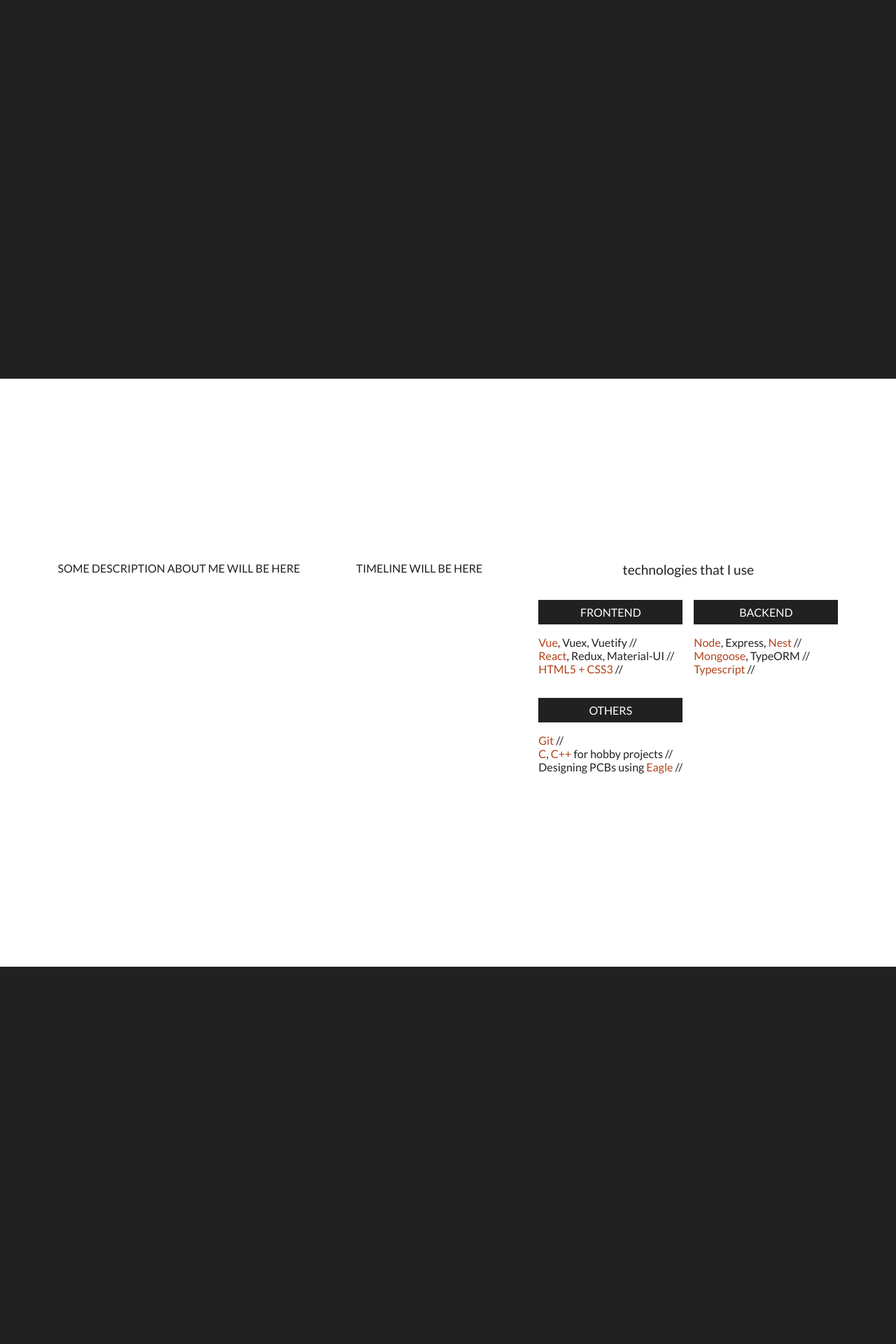
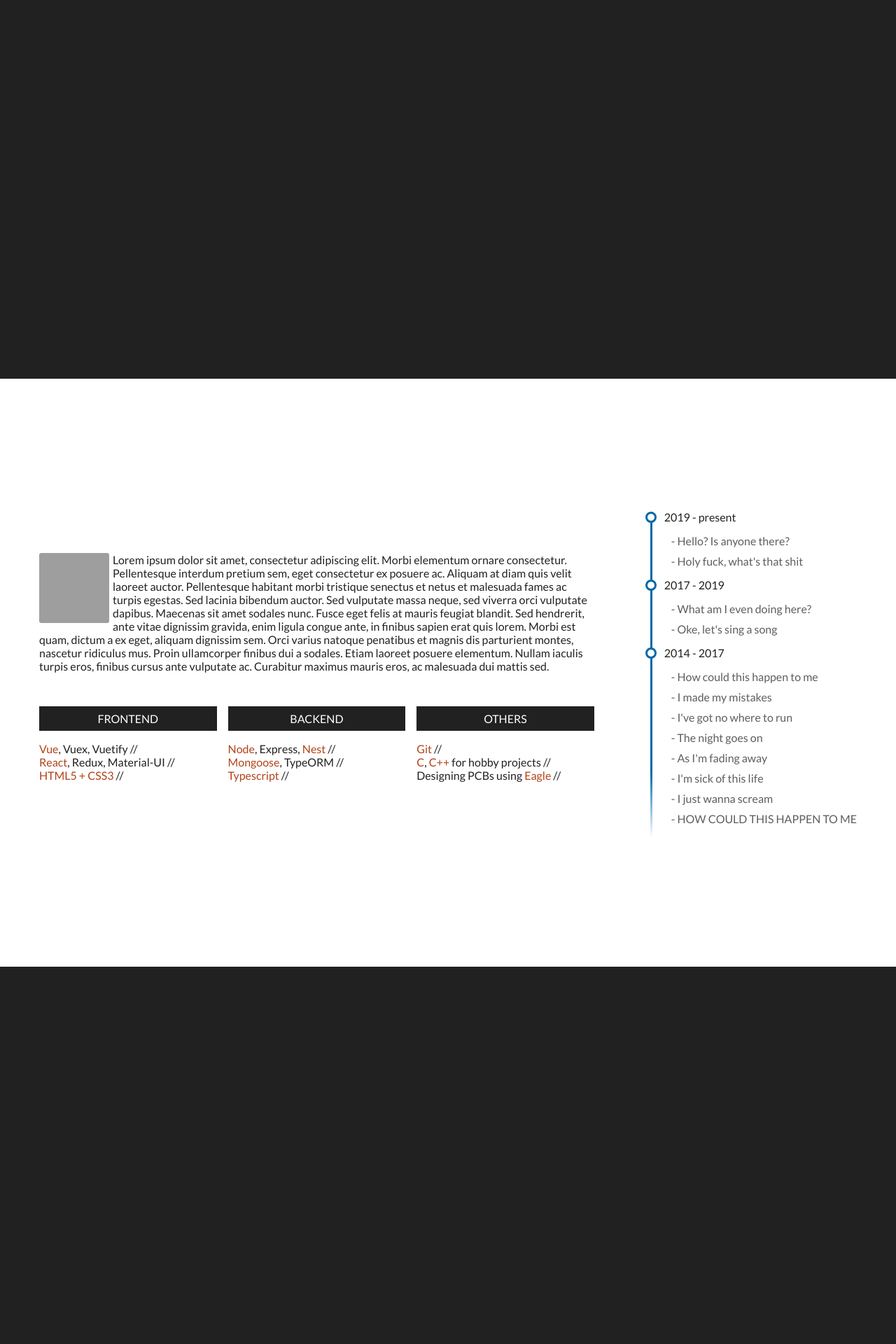
Before and after one commit to sszczep/sszczep.github.io, a Jekyll site: the page built from index.md, in a window 1280 px wide. Shown: the part 1199-3119 px from the top of the page at 70% size. Built offline with Jekyll 4.4.1, drawn with Linux system fonts in a browser that asks for light colours; grey boxes are pictures that could not be loaded.

Commit message:
Finish about me section

```diff
--- a/_includes/about-me.html
+++ b/_includes/about-me.html
@@ -3,14 +3,14 @@
 
     <div class="section__content about-me">
         <div class="about-me__description">
-            SOME DESCRIPTION ABOUT ME WILL BE HERE
-        </div>
-        <div class="about-me__timeline">
-            TIMELINE WILL BE HERE
-        </div>
-        <div class="about-me__skills">
-            <span class="skills__header">technologies that I use</span>
-            <div class="skills__grid">
+            <div class="description__content">
+                <div class="description__picture"></div>
+                <span>
+                    Lorem ipsum dolor sit amet, consectetur adipiscing elit. Morbi elementum ornare consectetur. Pellentesque interdum pretium sem, eget consectetur ex posuere ac. Aliquam at diam quis velit laoreet auctor. Pellentesque habitant morbi tristique senectus et netus et malesuada fames ac turpis egestas. Sed lacinia bibendum auctor. Sed vulputate massa neque, sed viverra orci vulputate dapibus. Maecenas sit amet sodales nunc. Fusce eget felis at mauris feugiat blandit. Sed hendrerit, ante vitae dignissim gravida, enim ligula congue ante, in finibus sapien erat quis lorem. Morbi est quam, dictum a ex eget, aliquam dignissim sem. Orci varius natoque penatibus et magnis dis parturient montes, nascetur ridiculus mus. Proin ullamcorper finibus dui a sodales. Etiam laoreet posuere elementum. Nullam iaculis turpis eros, finibus cursus ante vulputate ac. Curabitur maximus mauris eros, ac malesuada dui mattis sed.
+                </span>
+            </div>
+
+            <div class="description__skills">
                 <div class="skills__row">
                     <span class="skills__category">Frontend</span>
                     <p class="skills__technologies">
@@ -37,5 +37,36 @@
                 </div>
             </div>
         </div>
+        <div class="about-me__timeline">
+            <ul class="timeline">
+                <li class="timeline__section">
+                    <span class="timeline__date">2019 - present</span>
+                    <ul class="timeline__events">
+                        <li class="timeline__event">Hello? Is anyone there?</li>
+                        <li class="timeline__event">Holy fuck, what's that shit</li>
+                    </ul>
+                </li>
+                <li class="timeline__section">
+                    <span class="timeline__date">2017 - 2019</span>
+                    <ul class="timeline__events">
+                        <li class="timeline__event">What am I even doing here?</li>
+                        <li class="timeline__event">Oke, let's sing a song</li>
+                    </ul>
+                </li>
+                <li class="timeline__section">
+                    <span class="timeline__date">2014 - 2017</span>
+                    <ul class="timeline__events">
+                        <li class="timeline__event">How could this happen to me</li>
+                        <li class="timeline__event">I made my mistakes</li>
+                        <li class="timeline__event">I've got no where to run</li>
+                        <li class="timeline__event">The night goes on</li>
+                        <li class="timeline__event">As I'm fading away</li>
+                        <li class="timeline__event">I'm sick of this life</li>
+                        <li class="timeline__event">I just wanna scream</li>
+                        <li class="timeline__event">HOW COULD THIS HAPPEN TO ME</li>
+                    </ul>
+                </li>
+            </ul>
+        </div>
     </div>
 </section>
--- a/_sass/_about-me.scss
+++ b/_sass/_about-me.scss
@@ -2,28 +2,38 @@
 
 .about-me {
     display: grid;
-    grid-template: repeat(3, auto) / none;
+    grid-template: repeat(2, auto) / none;
     grid-gap: 5rem;
     justify-content: center;
     align-content: center;
+    margin: auto;
+    max-width: 1200px;
+
     padding: 1rem;
     box-sizing: border-box;
 }
 
-.skills__header {
-    display: block;
-    margin-bottom: 2rem;
-
-    font-size: 1.2rem;
-    text-align: center;
+.about-me__description {
+    display: grid;
+    grid-template: repeat(2, auto) / none;
+    grid-gap: 3rem;
+    align-content: center;
 }
 
-.skills__grid {
+.description__picture {
+    float: left;
+    width: 100px;
+    height: 100px;
+    margin-right: 5px;
+
+    border-radius: 3px;
+    background: url("https://thoughtcatalog.files.wordpress.com/2013/10/screen-shot-2013-10-17-at-10-29-12-am.png?w=584&h=397") 50% 50% no-repeat;
+}
+
+.description__skills {
     display: grid;
     grid-template: repeat(3, auto) / none;
     grid-gap: 1rem;
-    justify-content: center;
-    align-content: center;
 }
 
 .skills__category {
@@ -45,15 +55,71 @@
     color: #B24219;
 }
 
+.timeline {
+    display: none;
+    position: relative;
+    padding: 0;
+    margin: 0;
+
+    list-style: none;
+}
+
+.timeline:before {
+    content: '';
+    position: absolute;
+    height: 100%;
+    left: 0;
+    top: 2.5px;
+
+    width: 3px;
+    background: linear-gradient($gradient1 80%, transparent);
+}
+
+.timeline__date {
+    position: relative;
+    padding-left: 20px;
+}
+
+.timeline__date:before {
+    content: '';
+    position: absolute;
+    width: 10px;
+    height: 10px;
+    left: -7px;
+    top: 2.5px;
+    background-color: #fff;
+    border: 3px solid $gradient1;
+    border-radius: 50%;
+}
+
+.timeline__events {
+    padding: 10px 0 10px 30px;
+    margin: 0;
+
+    list-style: none;
+}
+
+.timeline__event {
+    padding: 5px 0;
+    color: rgb(94, 94, 94);
+}
+
+.timeline__event:before {
+    content: '- '
+}
+
 @media (min-width: 1024px) {
     .about-me {
-        grid-template: none / repeat(3, auto);
+        grid-template: none / repeat(2, auto);
+    }
+
+    .timeline {
+        display: block;
     }
 }
 
-@media (min-width: 640px) {
-    .skills__grid {
-        grid-template: repeat(2, auto) / repeat(2, 1fr);
-        justify-content: flex-start;
+@media (min-width: 400px) {
+    .description__skills {
+        grid-template: none / repeat(3, 1fr);
     }
 }
--- a/_sass/_nav.scss
+++ b/_sass/_nav.scss
@@ -11,6 +11,8 @@
     font-family: Futura,Trebuchet MS,Arial,sans-serif;
 
     background-color: $primary-color;
+
+    z-index: 1;
 }
 
 .nav__progress {
```
